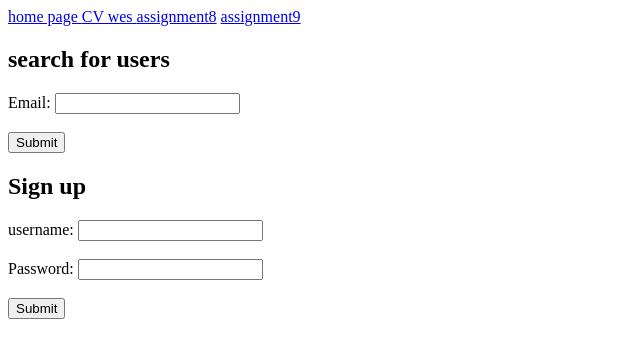
After one commit to razberejik/homework.backend, a Flask app: page /logout in a window 1280 px wide. The commit adds this page. Shown: the top 358 px of the page, without its empty margins (0-640 px from the left). Run offline with Flask 2, Linux system fonts and the light colour scheme.

Commit message:
assignment8

```diff
--- a/app.py
+++ b/app.py
@@ -1,6 +1,13 @@
-from flask import Flask, redirect, url_for, render_template
+from flask import Flask, redirect, url_for, render_template, request, session
 
 app = Flask(__name__)
+
+users = {'user1': {'name': 'Raz', 'email': 'Raz@gmail.com'},
+         'user2': {'name': 'Wessly', 'email': 'Wessly@gmail.com'},
+         'user3': {'name': 'Tomi', 'email': 'Tomi@hotmail.com'},
+         'user4': {'name': 'Mor', 'email': 'Mor@gyahoo.com'},
+         'user5': {'name': 'Sigal', 'email': 'Sigal@walla.com'}
+         }
 
 
 @app.route('/home')
@@ -27,9 +34,34 @@ def form_Cv2():
 
 @app.route('/assignment8')
 def assignment_8():
-    return render_template('assignment8.html',name='raz', last_name='berejik', profile={'hobbies1': 'music',
+    return render_template('assignment8.html',name='', last_name='', profile={'hobbies1': 'music',
                                         'hobbies2': 'read books', 'hobbies3': 'take my dog for a walk'})
 
 
+@app.route("/assignment9", methods=['GET', 'POST'])
+def assignment9_page():
+    # search form
+    if 'email' in request.args:
+        email = request.args['email']
+        if email == '':
+            return render_template('assignment9.html', user_list=users)
+        # search it in users dict
+        for key, value in users.items():
+            if value.get('email') == email:
+                return render_template('assignment9.html', u_name=value.get('name'), u_email=value.get('email'))
+    # registration form
+    if request.method == "POST":
+        username = request.form['username']
+        password = request.form['password']
+        session['username'] = username
+    return render_template('assignment9.html')
+
+@app.route ("/logout", methods=['GET', 'POST'])
+def logout_func():
+    session['username'] = ''
+    return render_template('assignment9.html')
+
+
 if __name__ == '__main__':
+    app.secret_key = '123'
     app.run(debug=True)
--- a/templates/CV.html
+++ b/templates/CV.html
@@ -10,6 +10,9 @@
 </head>
 <body>
     {% include('menu.html') %}
+        {% if session.username %}
+        <h2> Hello {{ session.username }} </h2>
+    {% endif %}
     <div id="GridContainer">
         <div id="item1">
             <h1>Wessly CV</h1>
--- /dev/null
+++ b/templates/assignment9.html
@@ -0,0 +1,53 @@
+<!DOCTYPE html>
+<html lang="en">
+<head>
+    <meta charset="UTF-8">
+    <title>assignment-9</title>
+</head>
+<body>
+ {% include('menu.html') %}
+
+{#search form#}
+ <h2> search for users</h2>
+<form action="/assignment9" method="GET">
+        Email: <input name="email" type="email">
+        <br><br>
+        <input type="submit">
+    </form>
+
+{% if u_name %}
+        <h2>User search from dict  :</h2>
+        <p> name: {{ u_name }} <br>
+            email: {{ u_email }}
+        </p>
+    {% endif %}
+
+
+{% if user_list %}
+        <h2>List of users:</h2>
+            {%  for key, value in user_list.items() %}
+            <li>
+                {{ key }}: <b>{{ value.get('name') }}</b> ({{ value.get('email') }})
+            </li>
+            {% endfor %}
+        {% endif %}
+
+{#registresion form#}
+ <h2>Sign up</h2>
+        {% if session.username %}
+        <h2>Welcome back {{ session.username }}!</h2>
+            <form action="/logout">
+                <input type="submit" value="Log out">
+            </form>
+        {% else %}
+            <form action="/assignment9" method="POST"> <!-- the action is defined as a route in app.py -->
+                username: <input name="username" type="text">
+                <br><br>
+                Password: <input name="password" type="password">
+                <br><br>
+                <input type="submit">
+            </form>
+        {% endif %}
+
+</body>
+</html>
--- a/templates/homePage.html
+++ b/templates/homePage.html
@@ -6,6 +6,10 @@
 </head>
 <body>
     {% include('menu.html') %}
+    {% if session.username %}
+        <h2> Hey  {{ session.username }} </h2>
+    {% endif %}
+
     <h1> all the work is on app.py</h1>
 
 </body>
--- a/templates/menu.html
+++ b/templates/menu.html
@@ -1,3 +1,6 @@
 <div class="menu">
-    <a href="/"> home page </a>  <a href="/cvWes"> CV wes </a> <a href="/assignment8"> assignment8</a>
+    <a href="/"> home page </a>
+    <a href="/cvWes"> CV wes </a>
+    <a href="/assignment8"> assignment8</a>
+    <a href="/assignment9"> assignment9</a>
 </div>
```
Also changed, not shown: templates/assignment8.html (+7 -2 lines).
